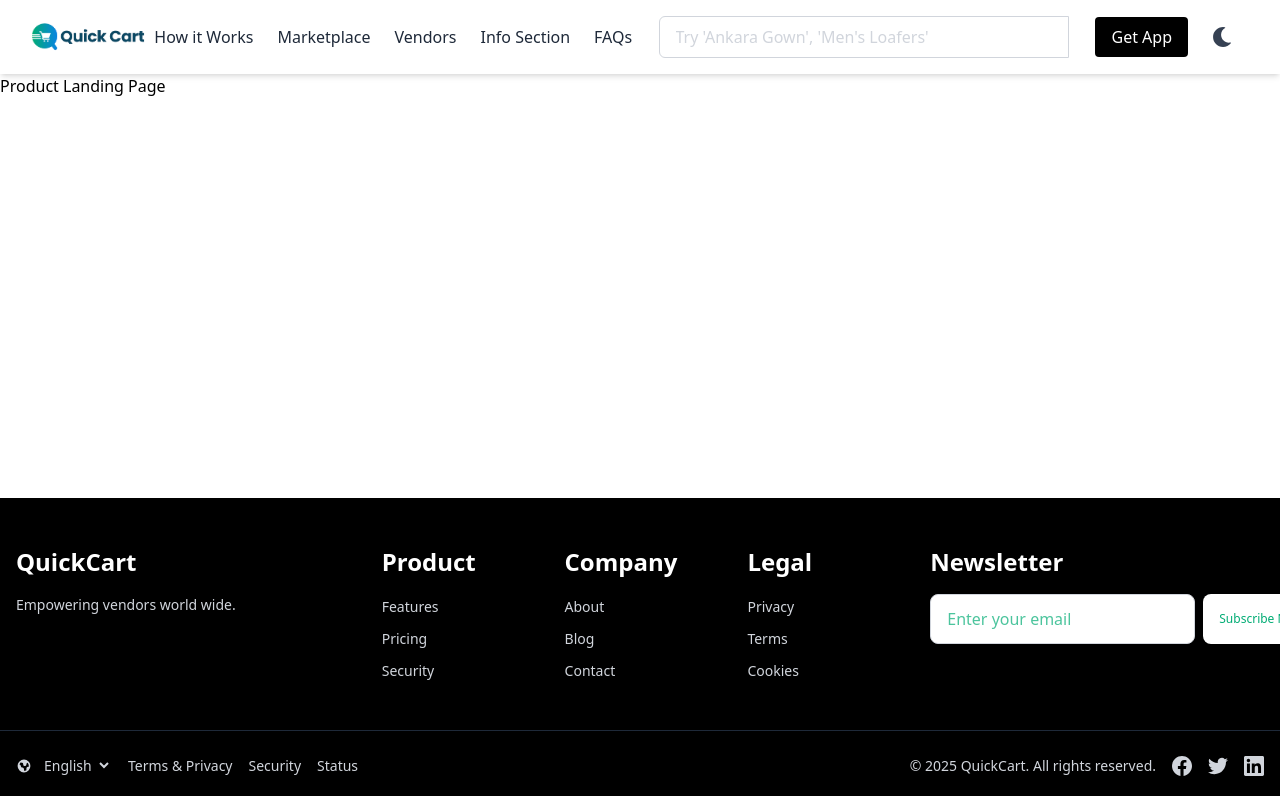
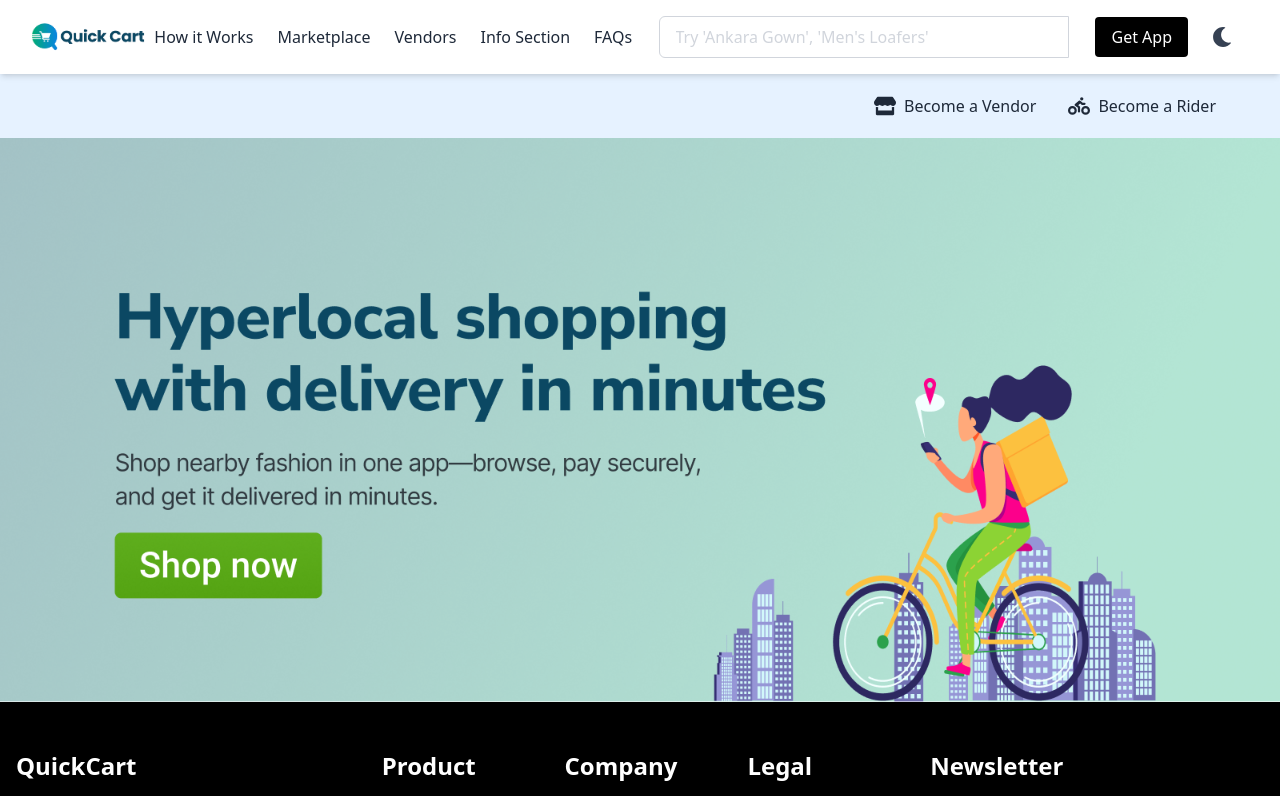
Before and after one commit to Olasunkanmi001/quickCart-landingPage, a React (Vite) app: page /productLanding in a window 1280 px wide. Shown: the top 796 px of the page. Built offline with nearby package versions, Linux system fonts and the light colour scheme.

Commit message:
Show conditional header when logged in as buyer.

```diff
--- a/src/component/productLanding.jsx
+++ b/src/component/productLanding.jsx
@@ -1,7 +1,43 @@
 import React from "react";
+import { FaBiking, FaStore } from "react-icons/fa";
+import { Link } from "react-router-dom";
+import productImage from "../assets/Group 1000004565.png";
 
 const ProductLanding = () => {
-  return <div>Product Landing Page</div>;
+  return (
+    <div>
+      {/* Top Links Section */}
+      <div className="w-full bg-[#E6F2FF] flex justify-end items-center space-x-8 text-base text-gray-800 h-16 px-6 md:px-16">
+        <Link
+          to="/vendorLanding"
+          className="flex items-center space-x-2 hover:text-gray-600 active:scale-95 transition-all duration-150"
+        >
+          <FaStore size={22} />
+          <span>Become a Vendor</span>
+        </Link>
+        <Link
+          to="/riderLanding"
+          className="flex items-center space-x-2 hover:text-gray-600 active:scale-95 transition-all duration-150"
+        >
+          <FaBiking size={22} />
+          <span>Become a Rider</span>
+        </Link>
+      </div>
+
+      {/* Product Image Section */}
+      <div className="w-full bg-white">
+        <img
+          src={productImage}
+          alt="Product Landing"
+          className="w-full h-auto object-cover"
+          style={{
+            objectFit: "cover",
+            objectPosition: "center",
+          }}
+        />
+      </div>
+    </div>
+  );
 };
 
 export default ProductLanding;
```
